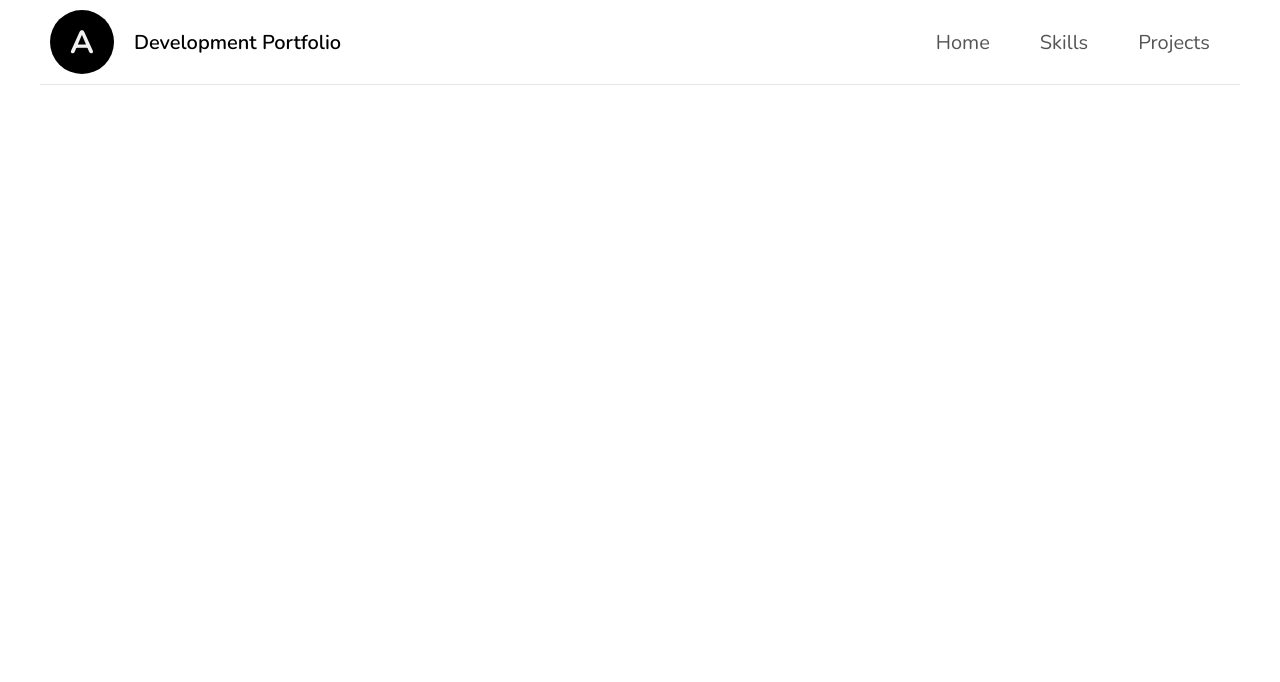
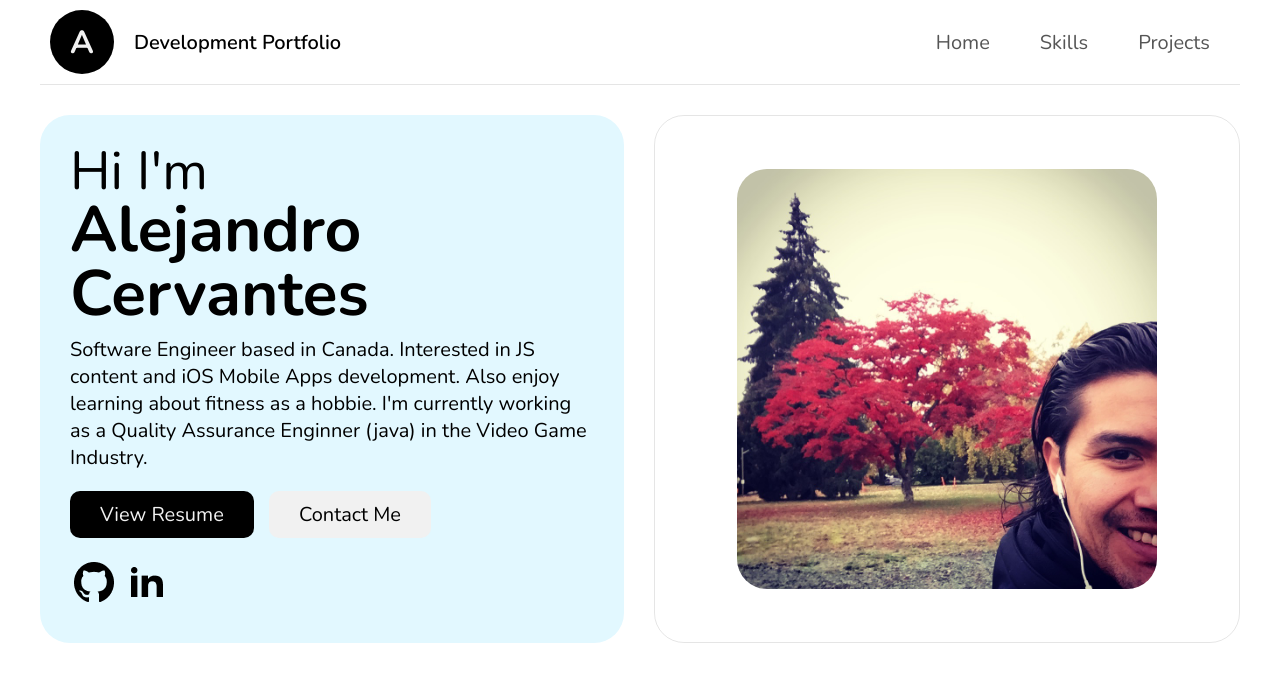
Before and after one commit to acervantest/my-portfolio, a plain HTML site: page index.html in a window 1280 px wide. Drawn offline with nearby package versions, Linux system fonts and the light colour scheme.

Commit message:
Main hero section implementation

```diff
--- a/index.html
+++ b/index.html
@@ -27,5 +27,43 @@
             </a>
         </nav>
     </header>
+
+    <main>
+        <section class="hero">
+            <div class="hero-left">
+                <h1><small>Hi I'm</small>
+                    Alejandro Cervantes
+                </h1>
+                <p>
+                    Software Engineer based in
+                    Canada. Interested in
+                    JS content and
+                    iOS Mobile Apps development. Also enjoy
+                    learning about fitness as a hobbie.
+                    <span>
+                    I'm currently working as a Quality
+                    Assurance Enginner (java) in the
+                    Video Game Industry.
+                    </span>
+                </p>
+                <div class="call-to-action">
+                    <a href="" class="button black">View Resume</a>
+                    <a href="" class="button white">Contact Me</a>
+                </div>
+                <div class="social-links">
+                    <a href="">
+                        <img src="./imgs/github.png" alt="GitHub" width="48px">
+                    </a>
+                    <a href="">
+                        <img src="./imgs/linkedin.png" alt="Linkedin" width="48px">
+                    </a>
+                </div>
+            </div>
+            <div class="hero-right">
+                <img src="./imgs/image1.JPG" alt="Alejandro C." width="100%">
+            </div>
+        </section>
+    </main>
+
 </body>
 </html>
--- a/styles.css
+++ b/styles.css
@@ -68,6 +68,43 @@ header {
         }
     }
 
+    nav {
+        display: flex;
+        align-items: center;
+
+        ul {
+            display: flex;
+            list-style: none;
+            gap: 10px;
+
+            li {
+                display: inline-block;
+
+                a {
+                    display: inline-block;
+                    padding: 10px 20px;
+                    color: var(--base);
+                    &:hover {
+                        background-color: var(--base-100);
+                        border-radius: 10px;
+                    }
+                }
+            }
+        }
+
+        .mobile-toggle {
+            display: none;
+            color: var(--base-800);
+
+            @media (max-width: 768px) {
+                display: inline-block;
+                position: absolute;
+                top: 30px;
+                right: 30px;
+            }
+        }
+    }
+
     @media (max-width: 1024px) {
         flex-direction: column;
         align-items: center;
@@ -104,39 +141,102 @@ header {
     }
 }
 
-nav {
-    display: flex;
-    align-items: center;
+main {
 
-    ul {
-        display: flex;
-        list-style: none;
-        gap: 10px;
-
-        li {
-            display: inline-block;
-
-            a {
-                display: inline-block;
-                padding: 10px 20px;
+    .button {
+        display: inline-block;
+        padding: 10px 30px;
+        background-color: var(--blue);
+        color: var(--base-100);
+        border-radius: 10px;
+        transition: ease 0.3s all;
+        &:hover {
+            text-decoration: none;
+            background-color: var(--base-800);
+        }
+        &.white {
+            background-color: var(--base-100);
+            color: var(--base-800);
+            &:hover {
+                background-color: var(--base-100);
                 color: var(--base);
-                &:hover {
-                    background-color: var(--base-100);
-                    border-radius: 10px;
-                }
+            }
+        }
+        &.black {
+            background-color: var(--base-800);
+            color: var(--base-100);
+            &:hover {
+                background-color: var(--base);
+                color: var(--base-100);
             }
         }
     }
 
-    .mobile-toggle {
-        display: none;
-        color: var(--base-800);
+    .hero {
+        max-width: 1200px;
+        margin: auto;
+        display: flex;
+        gap: 30px;
+        margin-top: 30px;
 
-        @media (max-width: 768px) {
-            display: inline-block;
-            position: absolute;
-            top: 30px;
-            right: 30px;
+        .hero-left {
+            flex: 1;
+            border-radius: 30px;
+            background-color: var(--blue-100);
+            padding: 30px;
+            display: flex;
+            flex-direction: column;
+            justify-content: center;
+
+            h1 {
+                font-size: 64px;
+                line-height: 1;
+                margin-bottom: 10px;
+                small {
+                    display: block;
+                    font-weight: 100;
+                }
+
+                @media (max-width: 1024px) {
+                    font-size: 48px;
+                }
+            }
+
+            span {
+                @media (max-width: 768px) {
+                    display: none;
+                }
+            }
+
+            .call-to-action {
+                margin: 20px 0 10px 0;
+                a {
+                    margin-right: 10px;
+                    margin-bottom: 10px;
+                }
+            }
+        }
+
+        .hero-right {
+            flex: 1;
+            border-radius: 30px;
+            border: 1px solid rgba(0, 0, 0, 0.1);
+            padding: 0 30px;
+            display: flex;
+            justify-content: center;
+            align-items: center;
+            img {
+                border-radius: 30px;
+                max-width: 420px;
+            }
+        }
+
+        @media (max-width: 1200px) {
+            padding: 0 30px;
+        }
+
+        @media (max-width: 1024px) {
+            flex-direction: column;
         }
     }
 }
```
Also changed, not shown: imgs/github.png (added), imgs/image1.JPG (added), imgs/linkedin.png (added).
